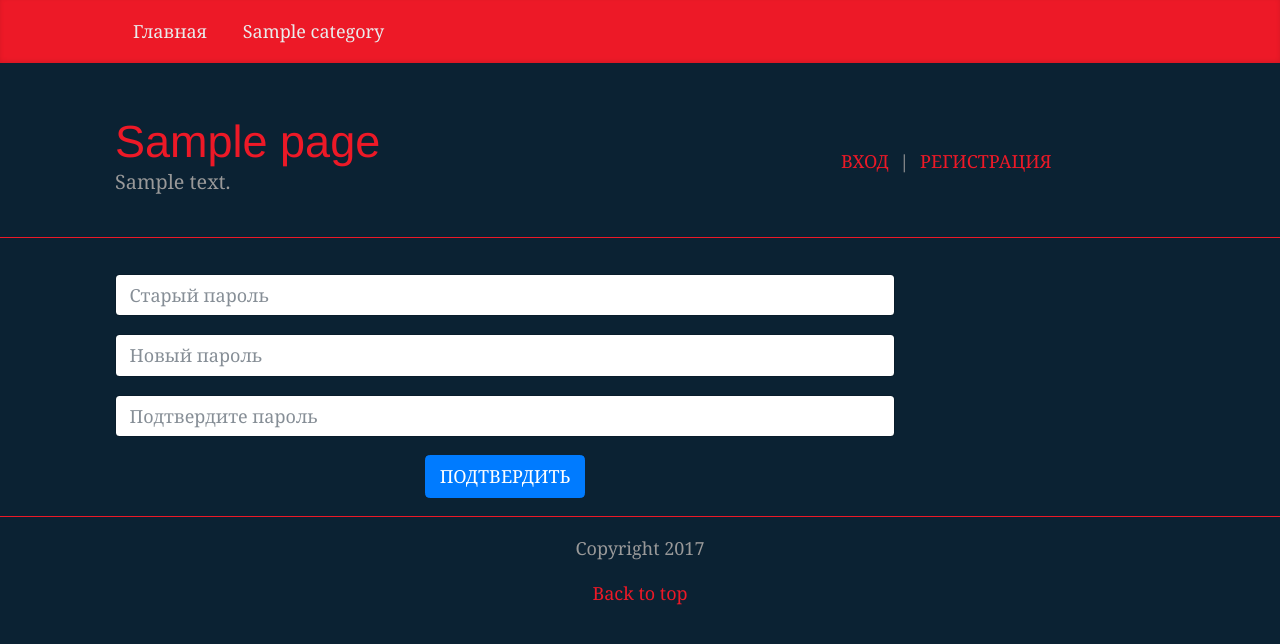
After one commit to KOK0C/MVCcarcass, a PHP site: template App/templates/personal_area/change_password.phtml in a window 1280 px wide. The commit adds this page. Shown: the top 644 px of the page. Run offline with PHP 8.4, Linux system fonts and the light colour scheme; the template is opened without the code that fills it: most values are stand-ins (such as "Sample title", 1, 10 or a date in 2020); data that the repository does not hold is empty; some libraries are stand-ins or nearby versions.

Commit message:
личный кабинет - смена пароля

```diff
--- a/App/templates/layouts/footer.phtml
+++ b/App/templates/layouts/footer.phtml
@@ -67,5 +67,22 @@
     <?php \IhorRadchenko\App\Components\Session::delete('errors'); ?>
 <?php endif; ?>
 
+<?php if (\IhorRadchenko\App\Components\Session::get('change_pass') === 'fail'): ?>
+    <script>
+        <?php if (\IhorRadchenko\App\Components\Session::has('errors', 'old_pass')): ?>
+            var old_pass = <?= \IhorRadchenko\App\Components\Session::get('errors', 'old_pass'); ?>;
+        <?php endif; ?>
+        <?php if (\IhorRadchenko\App\Components\Session::has('errors', 'password')): ?>
+            var pass = <?= \IhorRadchenko\App\Components\Session::get('errors', 'password'); ?>;
+        <?php endif; ?>
+        <?php if (\IhorRadchenko\App\Components\Session::has('errors', 'passwordAgain')): ?>
+            var pass_again = <?= \IhorRadchenko\App\Components\Session::get('errors', 'passwordAgain'); ?>;
+        <?php endif; ?>
+    </script>
+    <script src="/public/js/change_pass.js"></script>
+    <?php \IhorRadchenko\App\Components\Session::delete('change_pass'); ?>
+    <?php \IhorRadchenko\App\Components\Session::delete('errors'); ?>
+<?php endif; ?>
+
 </body>
 </html>
--- /dev/null
+++ b/App/templates/personal_area/change_password.phtml
@@ -0,0 +1,28 @@
+
+<div class="col-sm-9">
+    <form class="text-center" method="post" action="/user/change_password">
+        <div class="form-group">
+            <div class="alert alert-danger error-block" id="errorOldPassword">
+                <ul id="errorOldPasswordList" class="text-left">
+                </ul>
+            </div>
+            <input type="password" class="form-control" id="inputOldPassword" name="oldPassword" placeholder="Старый пароль" required>
+        </div>
+        <div class="form-group">
+            <div class="alert alert-danger error-block" id="errorPassword-ChangePassword">
+                <ul id="errorPassword-ChangePasswordList" class="text-left">
+                </ul>
+            </div>
+            <input type="password" class="form-control" id="inputPassword-ChangePassword" name="password" placeholder="Новый пароль" required>
+        </div>
+        <div class="form-group">
+            <div class="alert alert-danger error-block" id="errorPasswordAgain-ChangePassword">
+                <ul id="errorPasswordAgain-ChangePasswordList" class="text-left">
+                </ul>
+            </div>
+            <input type="password" class="form-control" name="passwordAgain" id="inputPasswordAgain-ChangePassword" placeholder="Подтвердите пароль" required>
+        </div>
+        <input type="hidden" name="change_password_token" value="<?= \IhorRadchenko\App\Components\Token::generate('change_password_token'); ?>">
+        <input type="submit" class="btn btn-primary" value="ПОДТВЕРДИТЬ" name="change_password">
+    </form>
+</div>
```
Also changed, not shown: App/Controllers/User.php (+26 -1 lines), public/js/change_pass.js (added, +20 -0 lines), 7 other files.
